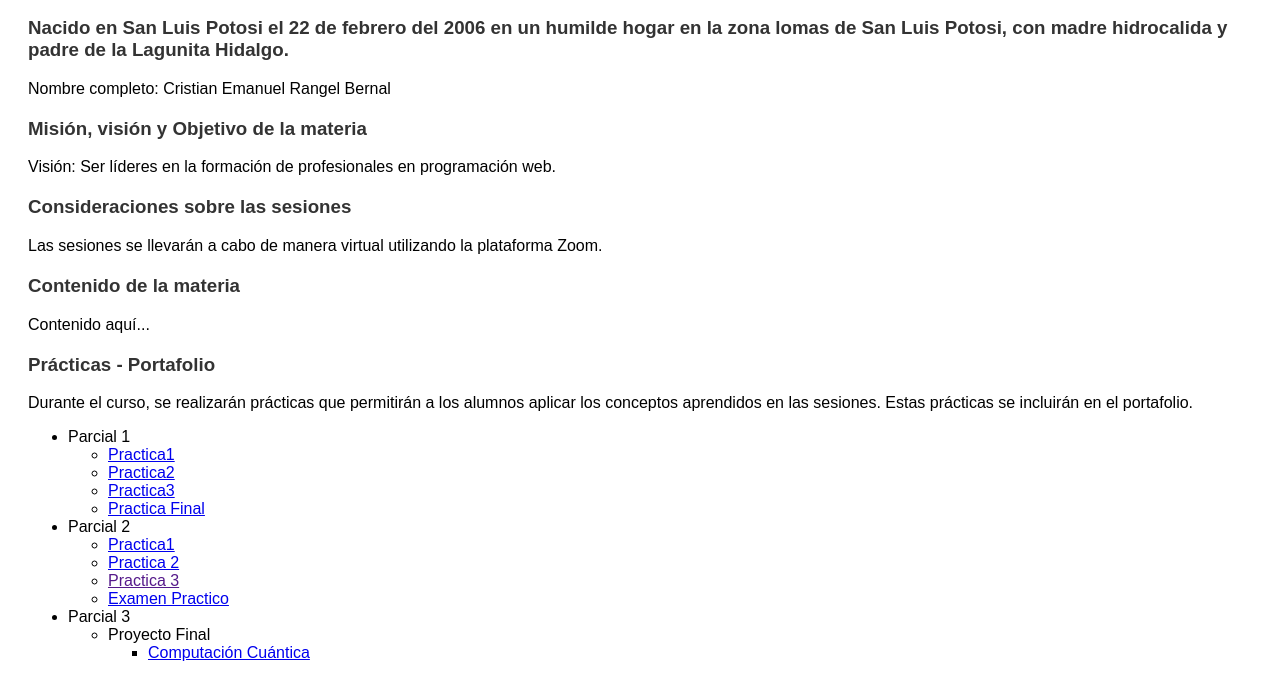
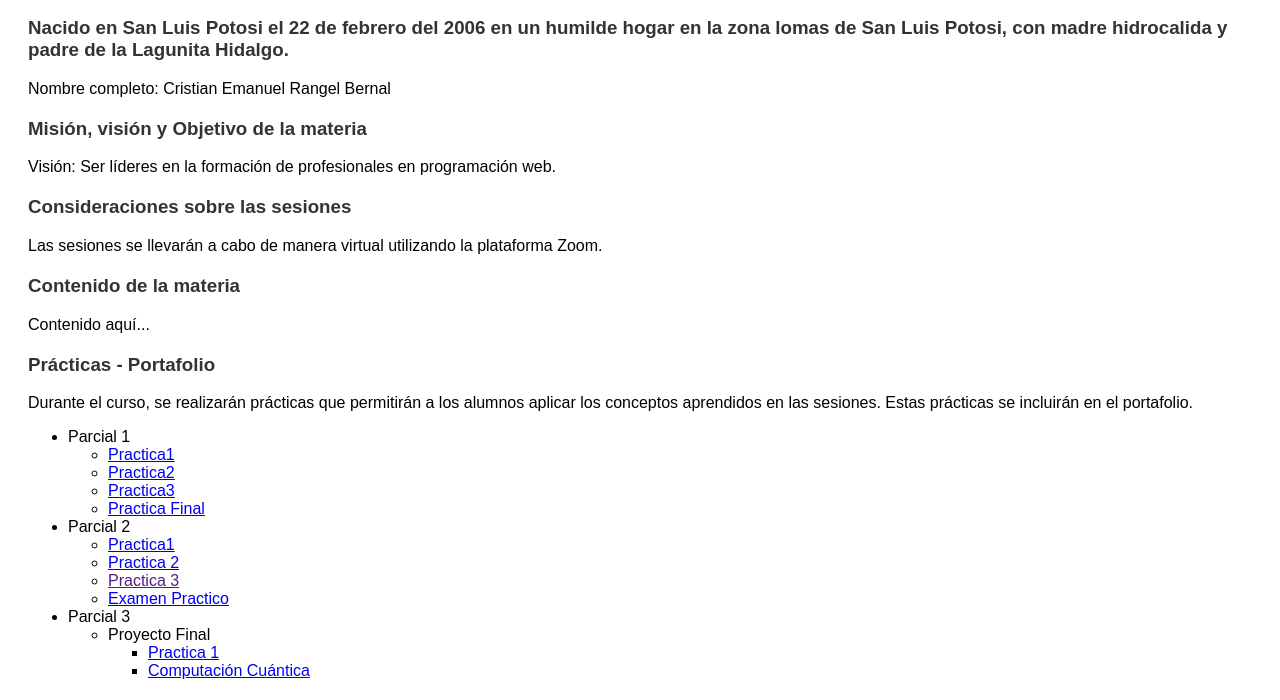
Before and after one commit to 183684/Portafolio, a plain HTML site: page Web183684/index.html in a window 1280 px wide. Shown: the part 111-811 px from the top of the page. Drawn offline with Linux system fonts and the light colour scheme.

Commit message:
Update index.html

```diff
--- a/Web183684/index.html
+++ b/Web183684/index.html
@@ -62,4 +62,5 @@
                     <ul>
                         <li>Proyecto Final
                             <ul>
+                                <li><a href="P1P3.html">Practica 1</a></li>
                                 <li><a href="inicio.html">Computación Cuántica</a></li
```
